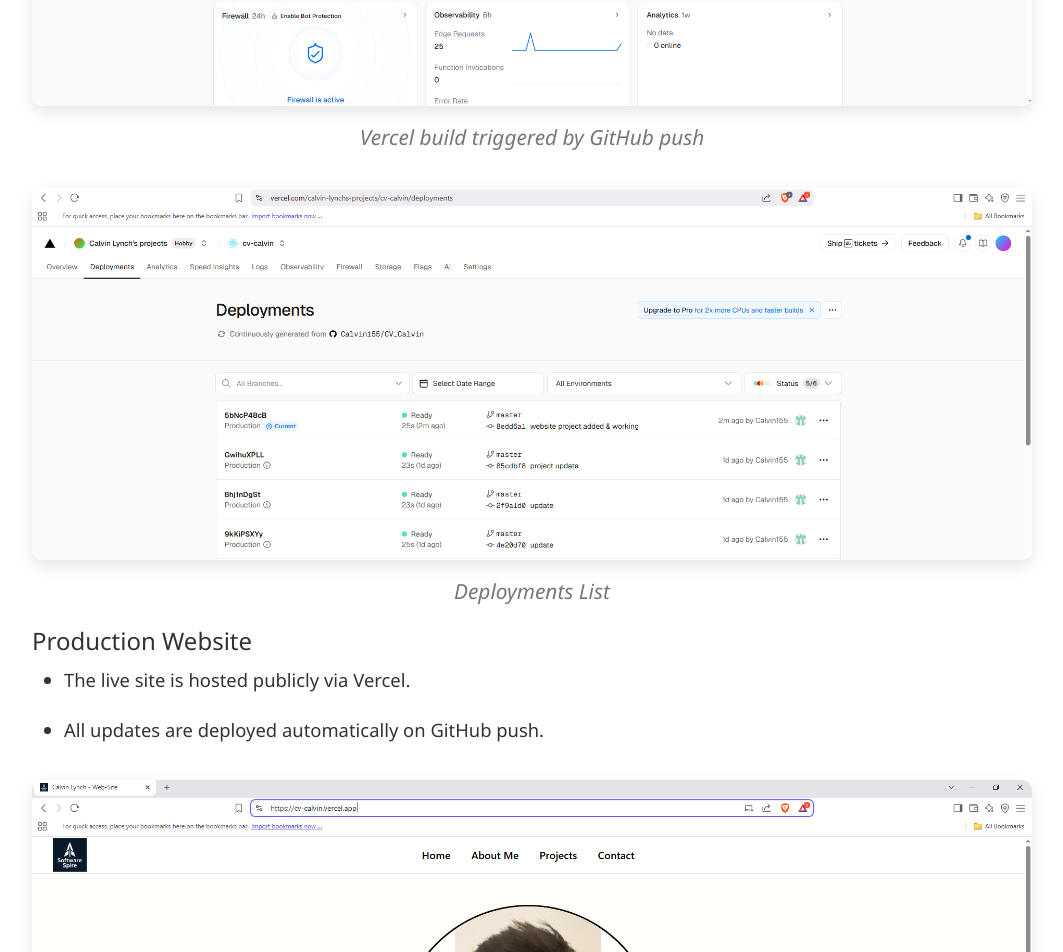
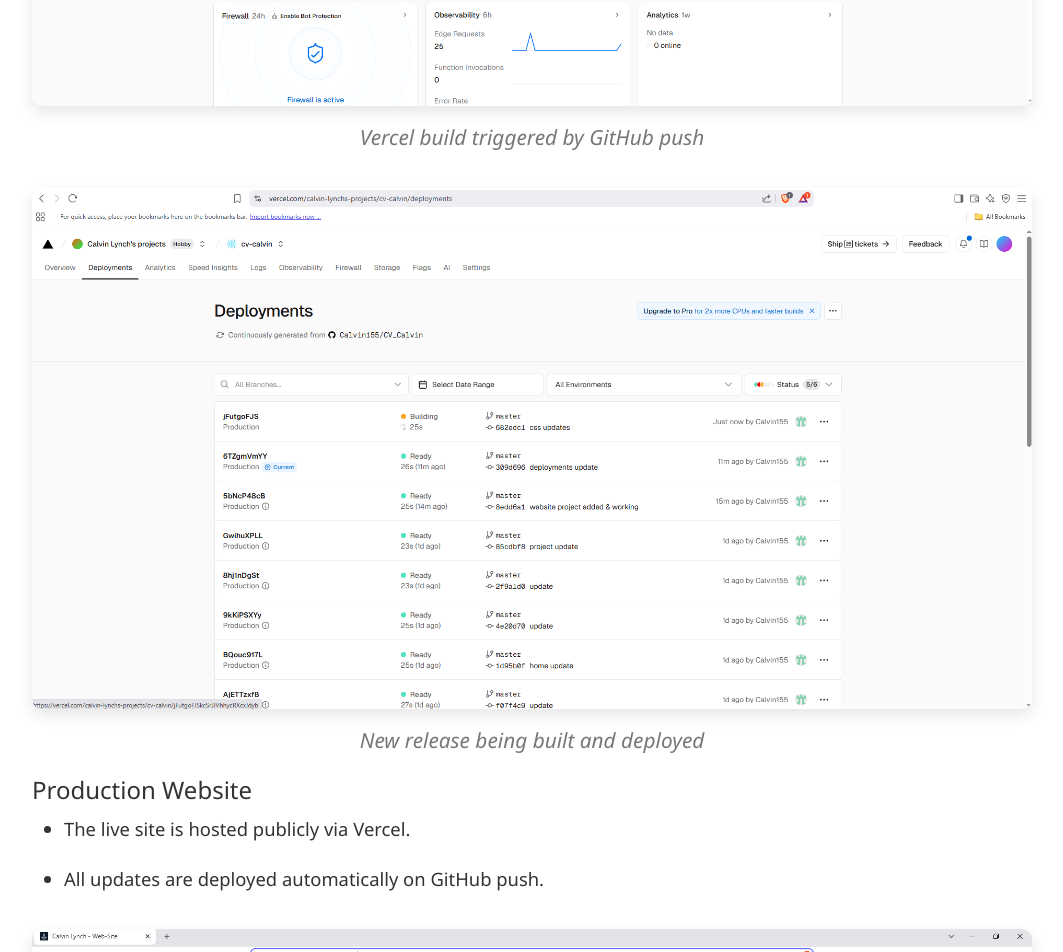
Before and after one commit to Calvin155/CV_Calvin, a React (Create React App) app: page /projects/website in a window 1280 px wide. Shown: the part 2437-3389 px from the top of the page, without its empty margins (108-1171 px from the left). Built offline with nearby package versions, Linux system fonts and the light colour scheme.

Commit message:
css update

```diff
--- a/src/pages/Website.js
+++ b/src/pages/Website.js
@@ -62,8 +62,8 @@
                 </div>
 
                 <div className="screenshot">
-                    <img src="/Images/CV/deployments.png" alt="Deployments" />
-                    <p className="caption">Deployments List</p>
+                    <img src="/Images/CV/Building new update.png" alt="Deployments" />
+                    <p className="caption">New release being built and deployed</p>
                 </div>
             </section>
 
```
Also changed, not shown: public/Images/CV/Building new update.png (added), public/Images/CV/deployments.png (deleted).
